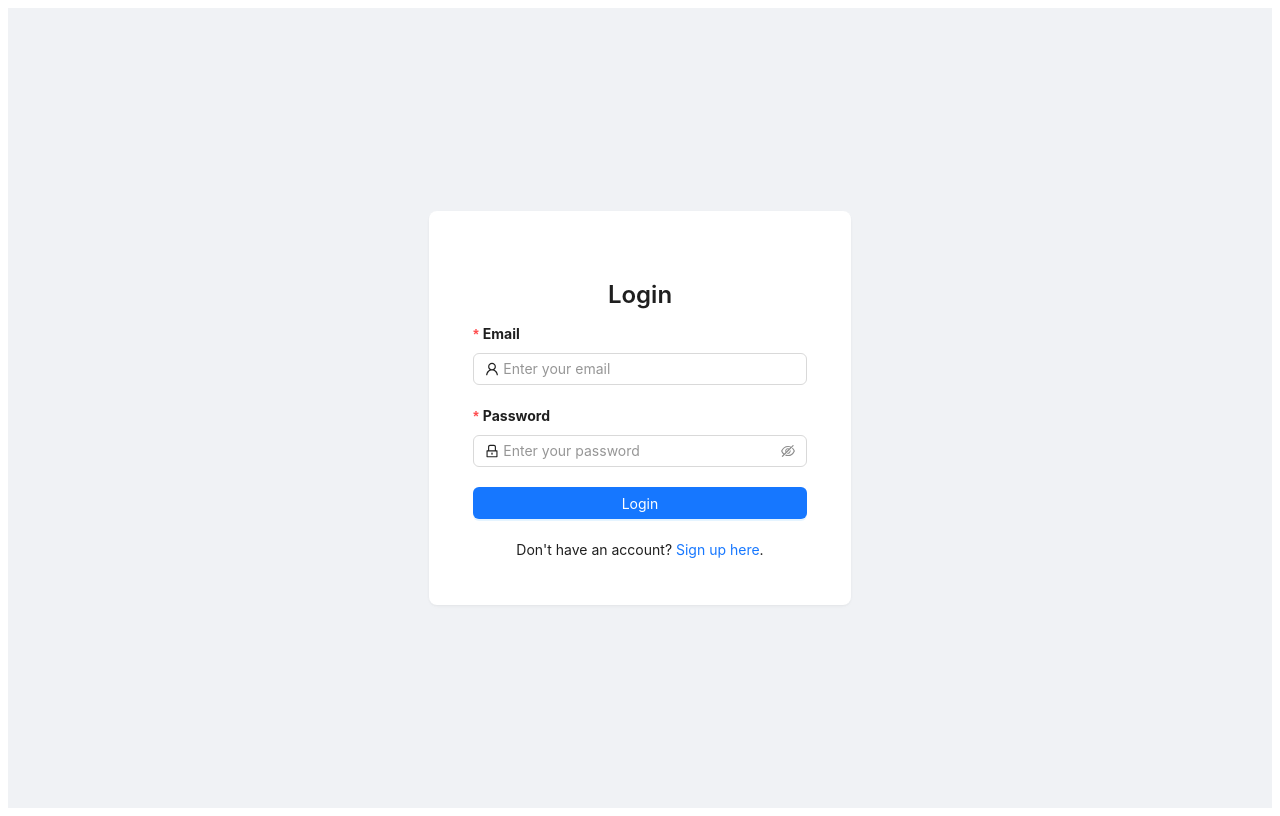
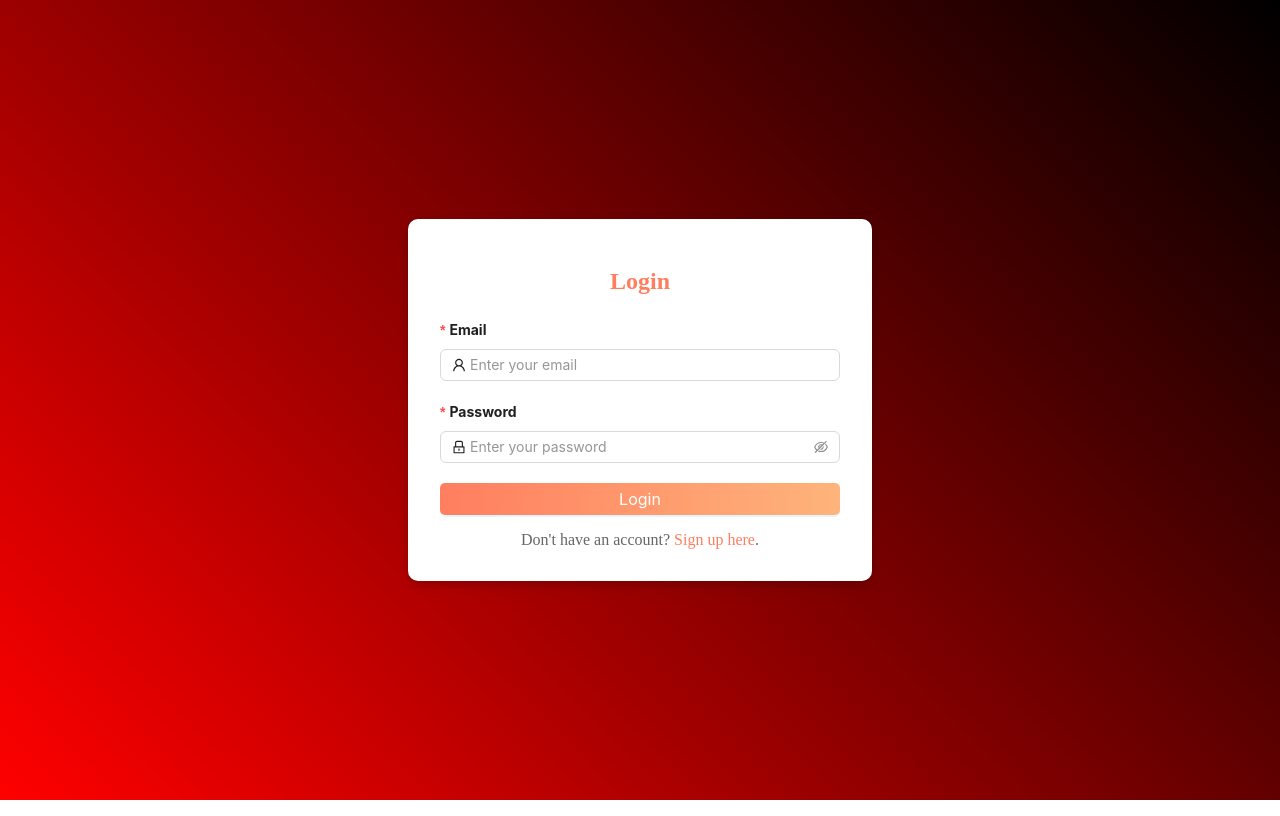
Before and after one commit to SnakeEyes-288/TicketConcert, a React (Create React App) app in the folder frontend/: page /login in a window 1280 px wide. Built offline with nearby package versions, Linux system fonts and the light colour scheme.

Commit message:
UI login
UI login

```diff
--- /dev/null
+++ b/frontend/src/pages/Member/Login/concert-login.css
@@ -0,0 +1,124 @@
+/* concert-login.css */
+
+html, body {
+  margin: 0;
+  padding: 0;
+  height: 100%;
+  overflow: hidden;
+}
+
+#root {
+  height: 100%;
+}
+
+.login-container {
+  display: flex;
+  justify-content: center;
+  align-items: center;
+  height: 100vh;
+  background: linear-gradient(45deg, #ff0000, #000000);
+}
+
+.login-form {
+  background: #ffffff;
+  border-radius: 10px;
+  padding: 2rem;
+  width: 90%;
+  max-width: 400px;
+  box-shadow: 0 4px 10px rgba(0, 0, 0, 0.2);
+}
+
+.login-title {
+  text-align: center;
+  margin-bottom: 1.5rem;
+  color: #ff7e5f;
+  font-size: 1.5rem;
+}
+
+.input-group {
+  margin-bottom: 1rem;
+}
+
+.input-group label {
+  display: block;
+  margin-bottom: 0.5rem;
+  color: #333;
+}
+
+.input-group input {
+  width: 100%;
+  padding: 0.5rem;
+  border: 1px solid #ddd;
+  border-radius: 5px;
+  font-size: 1rem;
+}
+
+.input-group input:focus {
+  outline: none;
+  border-color: #ff7e5f;
+  box-shadow: 0 0 5px rgba(255, 126, 95, 0.5);
+}
+
+.login-button {
+  width: 100%;
+  padding: 0.75rem;
+  font-size: 1rem;
+  border-radius: 5px;
+  border: none;
+  cursor: pointer;
+  color: white;
+  background: linear-gradient(90deg, #ff7e5f, #feb47b);
+  transition: all 0.3s ease;
+}
+
+.login-button:hover {
+  background: linear-gradient(90deg, #feb47b, #ff7e5f);
+}
+
+.login-button:disabled {
+  background: #cccccc;
+  cursor: not-allowed;
+}
+
+.error-message {
+  background-color: #ffebee;
+  color: #d32f2f;
+  padding: 0.5rem;
+  border-radius: 5px;
+  margin-bottom: 1rem;
+  text-align: center;
+}
+
+.signup-link {
+  text-align: center;
+  margin-top: 1rem;
+  color: #666;
+}
+
+.signup-link a {
+  color: #ff7e5f;
+  text-decoration: none;
+}
+
+.signup-link a:hover {
+  text-decoration: underline;
+}
+
+@media (max-height: 600px) {
+  .login-form {
+    padding: 1rem;
+  }
+
+  .login-title {
+    font-size: 1.2rem;
+    margin-bottom: 1rem;
+  }
+
+  .input-group {
+    margin-bottom: 0.5rem;
+  }
+
+  .login-button {
+    padding: 0.5rem;
+  }
+}
--- a/frontend/src/pages/Member/Login/index.css
+++ /dev/null
@@ -1,11 +0,0 @@
-.login-container {
-    display: flex;
-    flex-direction: column;
-    justify-content: center;
-    align-items: center;
-    padding: 20px;
-    min-height: 100vh;
-    background: linear-gradient(45deg, #ff0000, #000000) !important;
-    box-sizing: border-box;
-    margin: 0;
-  }
--- a/frontend/src/pages/Member/Login/index.tsx
+++ b/frontend/src/pages/Member/Login/index.tsx
@@ -1,11 +1,13 @@
-import React, { useState } from 'react';
+//index.tsx                                                                                                                                            import React, { useState } from 'react';
 import { useNavigate, Link } from 'react-router-dom';
-import { Form, Input, Button, Typography, Row, Col, Card, Alert } from 'antd';
+import { Form, Input, Button } from 'antd';
 import { UserOutlined, LockOutlined } from '@ant-design/icons';
 import { useUser } from '../../../components/UserContext'; // ดึงข้อมูลจาก UserContext
-import '../../Member/Login/index.css'; // นำเข้าไฟล์ index.css
-
-const { Title, Text } = Typography;
+//import '../../Member/Login/index.css'; // นำเข้าไฟล์ index.css
+import './concert-login.css';
+import { useState } from 'react';
+import React from 'react';
+//import 'antd/dist/antd.css';
 
 const SignIn: React.FC = () => {
   const [email, setEmail] = useState('');
@@ -50,16 +52,12 @@ const SignIn: React.FC = () => {
   };
 
   return (
-    <Row justify="center" align="middle" style={{ minHeight: '100vh', backgroundColor: '#f0f2f5' }}>
-      <Col xs={24} sm={16} md={12} lg={8}>
-        <Card bordered={false} style={{ padding: '20px' }}>
-          <Title level={3} style={{ textAlign: 'center' }}>Login</Title>
-
-          {error && (
-            <Alert message={error} type="error" showIcon style={{ marginBottom: '16px' }} />
-          )}
-
-          <Form name="login" onFinish={handleSubmit} layout="vertical">
+    <div className="login-container">
+      <div className="login-form">
+        <h1 className="login-title">Login</h1>
+        {error && <div className="error-message">{error}</div>}
+        <Form name="login" onFinish={handleSubmit} layout="vertical">
+          <div className="input-group">
             <Form.Item name="email" label="Email" rules={[{ required: true, message: 'Please input your email!' }]}>
               <Input
                 prefix={<UserOutlined />}
@@ -72,7 +70,8 @@ const SignIn: React.FC = () => {
                 placeholder="Enter your email"
               />
             </Form.Item>
-
+          </div>
+          <div className="input-group">
             <Form.Item name="password" label="Password" rules={[{ required: true, message: 'Please input your password!' }]}>
               <Input.Password
                 prefix={<LockOutlined />}
@@ -84,21 +83,16 @@ const SignIn: React.FC = () => {
                 placeholder="Enter your password"
               />
             </Form.Item>
-
-            <Form.Item>
-              <Button type="primary" htmlType="submit" block loading={loading}>
-                {loading ? 'Logging in...' : 'Login'}
-              </Button>
-            </Form.Item>
-          </Form>
-
-          <div style={{ textAlign: 'center' }}>
-            <Text>Don't have an account? <Link to="/register">Sign up here</Link>.</Text>
           </div>
-        </Card>
-      </Col>
-    </Row>
+          <Button type="primary" htmlType="submit" className="login-button" loading={loading}>
+            {loading ? 'Logging in...' : 'Login'}
+          </Button>
+        </Form>
+        <div className="signup-link">
+          Don't have an account? <Link to="/register">Sign up here</Link>.
+        </div>
+      </div>
+    </div>
   );
-};
-
+}
 export default SignIn;
--- a/frontend/src/pages/SelectConcertPage/index.css
+++ b/frontend/src/pages/SelectConcertPage/index.css
@@ -15,7 +15,7 @@
 .concert-title {
   text-align: center;
   margin-bottom: 40px;
-  color: white;
+  color: rgb(255, 255, 255);
 }
 
 /* การตั้งค่าสำหรับปุ่มประวัติการชำระเงิน */
```
Also changed, not shown: 2 other files (tests, documents, lock files or other folders).
